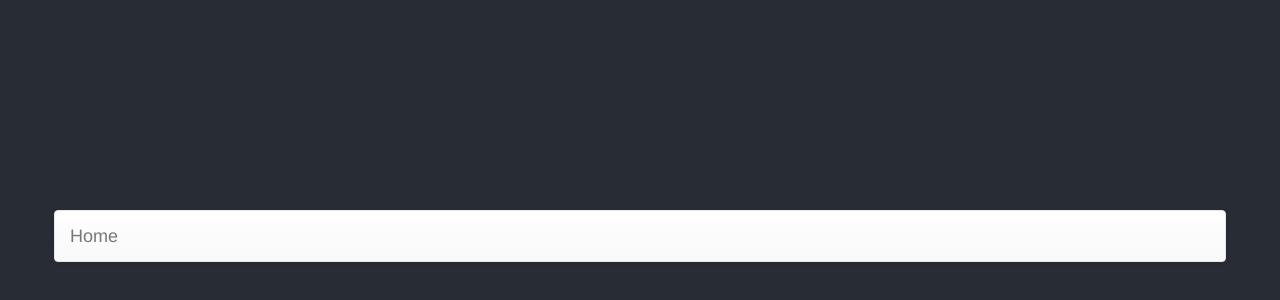
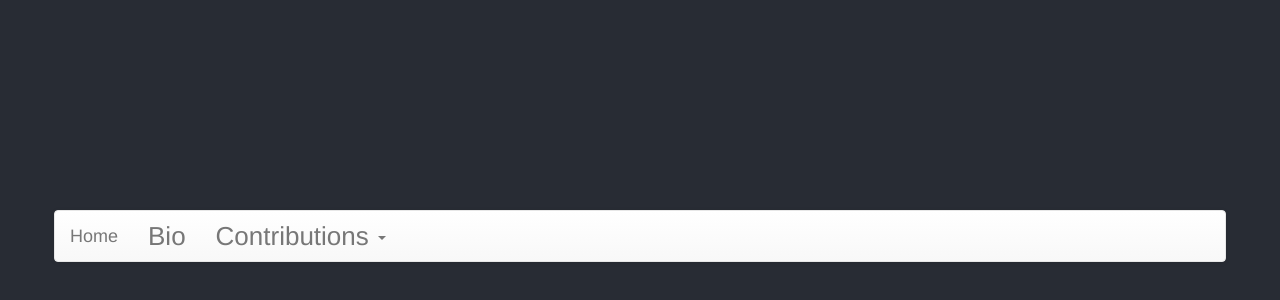
Before and after one commit to CathyC93/cathy-website, a React (Create React App) app: page / in a window 1280 px wide. Shown: the part 154-454 px from the top of the page. Built offline with nearby package versions, Linux system fonts and the light colour scheme.

Commit message:
Implemented a start navbar

```diff
--- a/src/App.js
+++ b/src/App.js
@@ -1,4 +1,10 @@
-import { Navbar } from 'react-bootstrap'
+import {
+  Nav,
+  Navbar,
+  NavDropdown,
+  NavItem,
+  MenuItem
+} from 'react-bootstrap'
 import React, { Component } from 'react';
 import logo from './logo.svg';
 import './App.css';
@@ -14,6 +20,15 @@ class App extends Component {
                 <a href="#home">Home</a>
               </Navbar.Brand>
             </Navbar.Header>
+            <Nav>
+              <NavItem eventKey={1} href="#">
+                Bio
+              </NavItem>
+              <NavDropdown eventKey={2} title="Contributions">
+                <MenuItem eventKey={2.1}>Coding</MenuItem>
+                <MenuItem eventKey={2.2}>Writing</MenuItem>
+              </NavDropdown>
+            </Nav>
           </Navbar>
         </header>
       </div>
```
